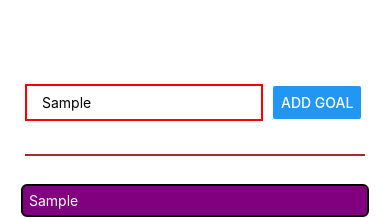
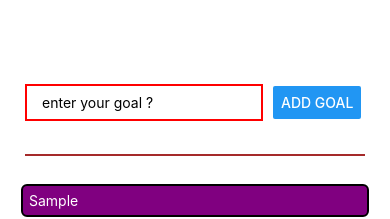
Before and after one commit to Dhanendra-Singh-Goud/Native-Project-Repo, a React Native app: screen / in a window 390 px wide. Both pictures are taken after typing "Sample" into the empty fields and a click on the button "ADD GOAL". Shown: the top 219 px of the page. Built offline with nearby package versions, Linux system fonts and the light colour scheme.

Commit message:
added component

```diff
--- a/App.js
+++ b/App.js
@@ -7,35 +7,40 @@
   FlatList,
 } from 'react-native';
 
+import GoalItem from './components/GoalItem';
+import GoalInput from './components/GoalInput';
+
 export default function App() {
- const [entererdText,setEntererdText]= useState('')
+//  const [entererdText,setEntererdText]= useState('')
  const [courseGoal,setCourseGoal]= useState([])
 
 
-  function inputGoalhandler(enterGoal){
-    setEntererdText(enterGoal)
-  }
+  // function inputGoalhandler(enterGoal){
+  //   setEntererdText(enterGoal)
+  // }
 
-  function courseGoalhandler(){
+  function courseGoalhandler(entererdText){
     setCourseGoal((currentGoalUpdated)=>[
       ...currentGoalUpdated,
      {text:entererdText, id:Math.random().toString()}, ])
   }
   return (
     <View style={styles.container}>
-      <View style={styles.inputContainer}>
+      {/* <View style={styles.inputContainer}>
         <TextInput style = {styles.textInput} placeholder='enter your goal ?' onChangeText={inputGoalhandler}/>
         <Button title='Add Goal' onPress={courseGoalhandler}/>
-      </View>
+      </View> */}
+      <GoalInput onAddGoal={courseGoalhandler}/>
       <View style={styles.goalsContainer}>
        <FlatList
        data={courseGoal}
        renderItem = {(itemData) =>{
-        return (
-         <View >
-          <Text style = {styles.listInput}>{itemData.item.text}</Text>
-         </View>
-        );
+        return <GoalItem text = {itemData.item.text} />
+        //  (
+        //  <View >
+        //   <Text style = {styles.listInput}>{itemData.item.text}</Text>
+        //  </View>
+        // );
        }}
        keyExtractor={(item,index)=>{
         return item.id
@@ -54,34 +59,33 @@
     paddingHorizontal:15
 
   },
-  inputContainer:{
-    flex:1,
-    flexDirection:'row',
-    alignItems:'center',
-    marginBottom:22,
-    margin:10,
-    borderBottomColor:"brown",
-    borderBottomWidth:2
-  },
-  textInput:{
-    borderWidth:2,
-    borderColor:'red',
-    width:'70%',
-    padding:8,
-    marginRight:10,
-    paddingLeft:15
+  // inputContainer:{
+  //   flex:1,
+  //   flexDirection:'row',
+  //   alignItems:'center',
+  //   marginBottom:22,
+  //   margin:10,
+  //   borderBottomColor:"brown",
+  //   borderBottomWidth:2
+  // },
+  // textInput:{
+  //   borderWidth:2,
+  //   borderColor:'red',
+  //   width:'70%',
+  //   padding:8,
+  //   marginRight:10,
+  //   paddingLeft:15
 
-  },
+  // },
   goalsContainer:{
     flex:6,
   },
-  listInput:{
-    borderRadius:6,
-    borderWidth:2,
-    padding:6,
-    margin:6,
-    backgroundColor:'purple',
-    color:'white'
-// Hello
-  }
+  // listInput:{
+  //   borderRadius:6,
+  //   borderWidth:2,
+  //   padding:6,
+  //   margin:6,
+  //   backgroundColor:'purple',
+  //   color:'white'
+  // }
 });
--- /dev/null
+++ b/components/GoalInput.js
@@ -0,0 +1,45 @@
+import { useState } from 'react';
+import {View, Text, StyleSheet, TextInput, Button} from 'react-native';
+
+function GoalInput(props){
+    const [entererdText,setEntererdText]= useState('')
+
+    function inputGoalhandler(enterGoal){
+        setEntererdText(enterGoal)
+      }
+      function AddGoalHandler(){
+        props.onAddGoal(entererdText)
+        setEntererdText('')
+      }
+    return(
+        <View style={styles.inputContainer}>
+        <TextInput style = {styles.textInput}
+         placeholder='enter your goal ?'
+         onChangeText={inputGoalhandler}
+         value={entererdText}/>
+        <Button title='Add Goal' onPress={AddGoalHandler}/>
+      </View>
+    )
+}
+
+const styles = StyleSheet.create({
+    inputContainer:{
+        flex:1,
+        flexDirection:'row',
+        alignItems:'center',
+        marginBottom:22,
+        margin:10,
+        borderBottomColor:"brown",
+        borderBottomWidth:2
+      },
+      textInput:{
+        borderWidth:2,
+        borderColor:'red',
+        width:'70%',
+        padding:8,
+        marginRight:10,
+        paddingLeft:15
+      },
+})
+
+export default GoalInput ;
--- /dev/null
+++ b/components/GoalItem.js
@@ -0,0 +1,22 @@
+import { View, Text, StyleSheet } from "react-native";
+
+function GoalItem(props){
+    return(
+        <View >
+        <Text style = {styles.listInput}>{props.text}</Text>
+       </View>
+    )
+}
+
+export default GoalItem;
+
+const styles = StyleSheet.create({
+      listInput:{
+        borderRadius:6,
+        borderWidth:2,
+        padding:6,
+        margin:6,
+        backgroundColor:'purple',
+        color:'white'
+      }
+})
```
